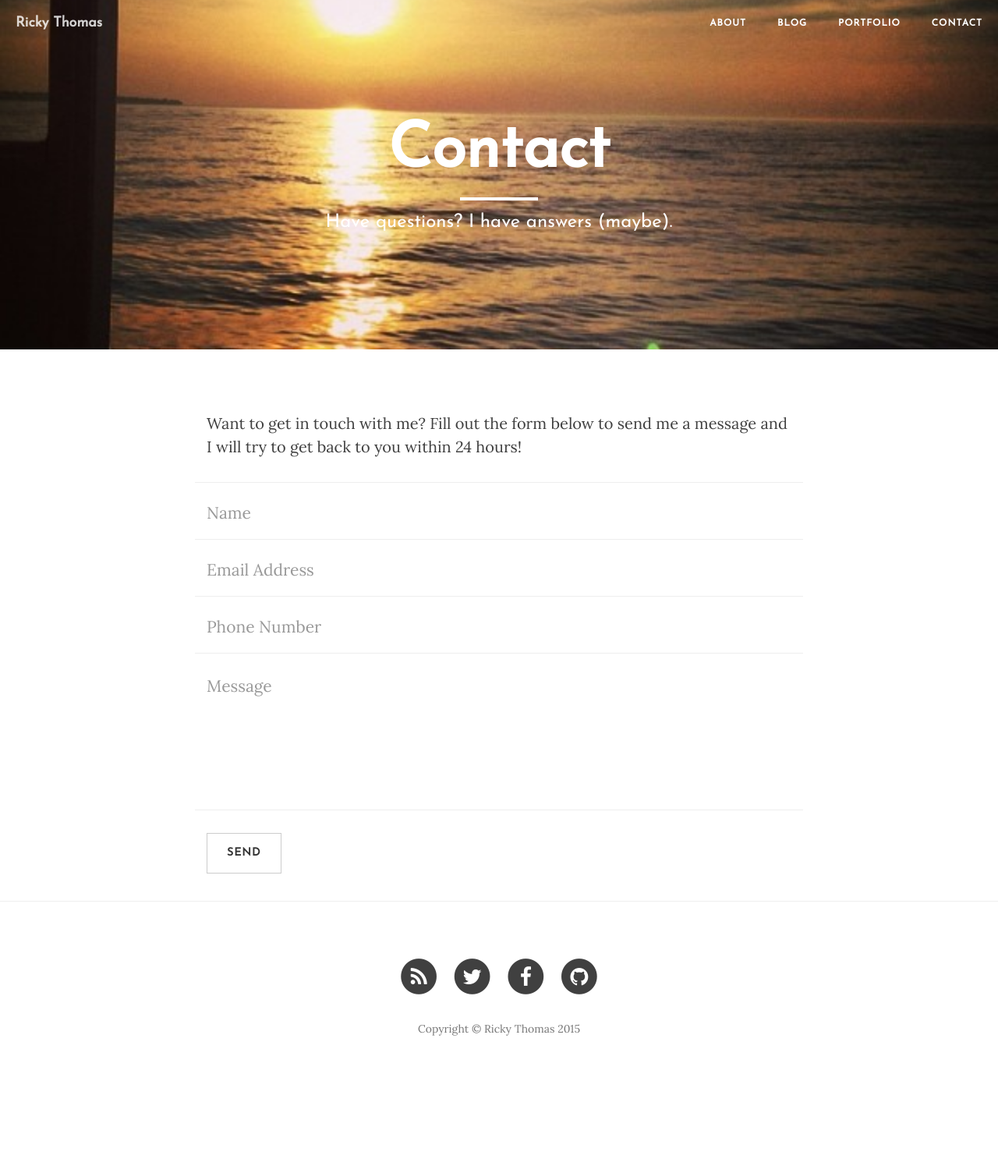
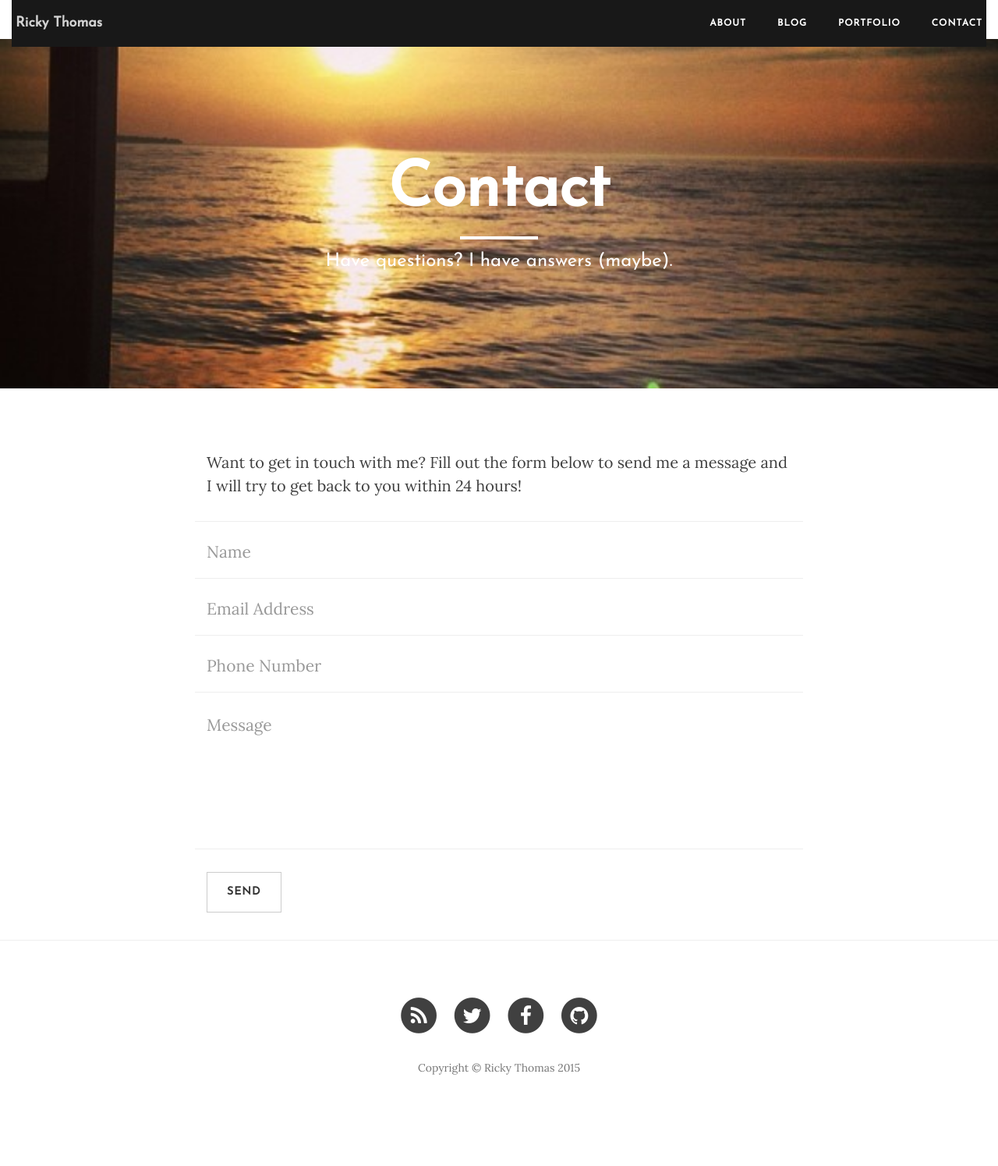
Before and after one commit to Ricky-Thomas/ricky-thomas.github.io, a Jekyll site: the page built from contact.html, in a window 1280 px wide. Shown: the whole page at 78% size. Built offline with Jekyll 4.4.1, drawn with Linux system fonts in a browser that asks for light colours; nearby versions of some CDN libraries; before the commit the page ends 1395 px from its top, so only the background shows below that.

Commit message:
Fixes css tag error

```diff
--- a/_includes/head.html
+++ b/_includes/head.html
@@ -15,7 +15,7 @@
     <!-- Custom CSS -->
     <link rel="stylesheet" href="{{ "/css/clean-blog.css" | prepend: site.baseurl }}">
 
-    <link rel="stylesheet" href="{{ "css/the-big-picture.css" | prepend: site.baseurl }}" >
+    <link rel="stylesheet" href="{{ "/css/the-big-picture.css" | prepend: site.baseurl }}" >
 
     <!-- Pygments Github CSS -->
     <link rel="stylesheet" href="{{ "/css/syntax.css" | prepend: site.baseurl }}">
```
